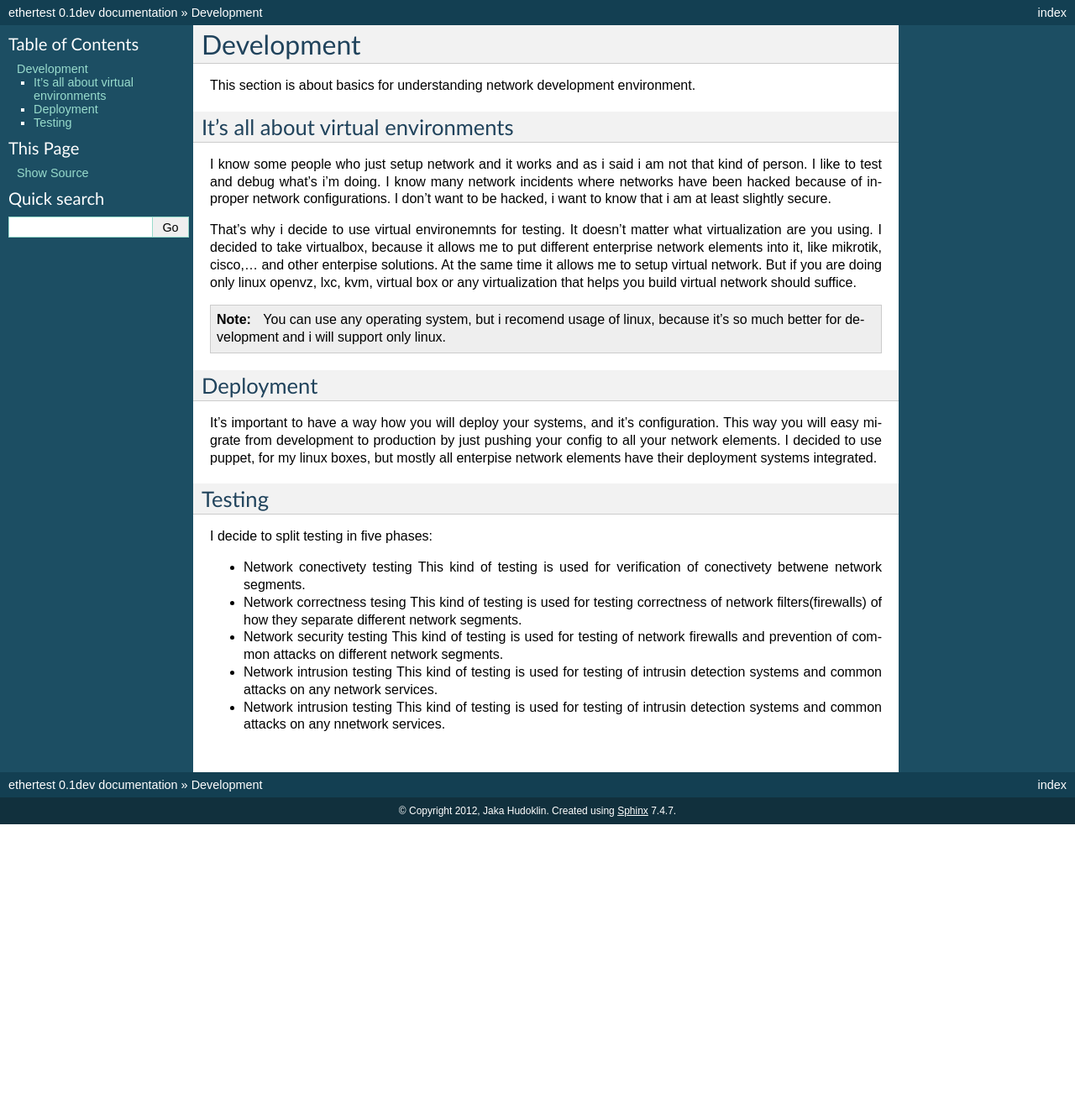
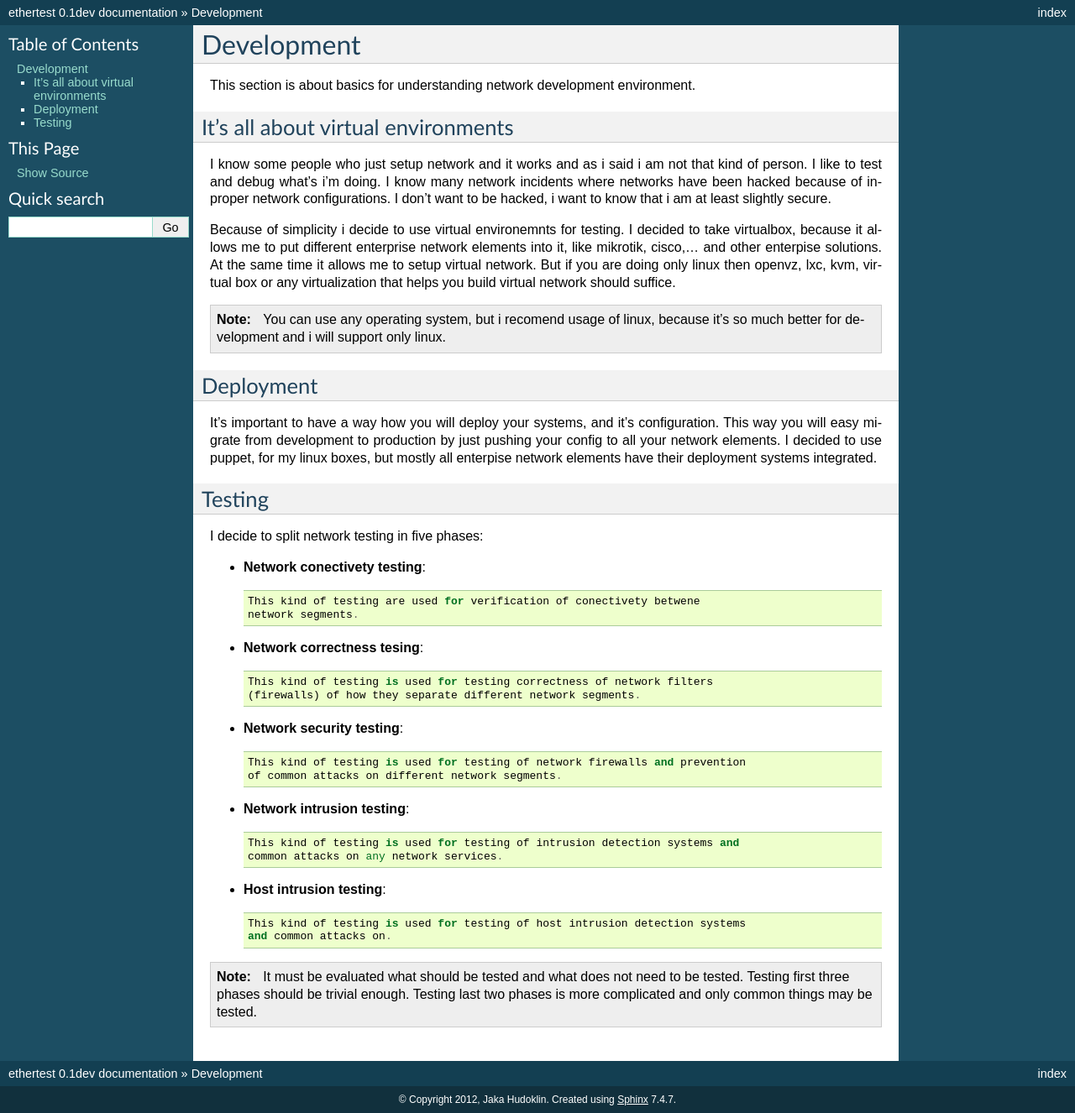
Before and after one commit to offlinehacker/ethertest, a Sphinx documentation site: the page built from source/development.rst, in a window 1280 px wide. Shown: the whole page at 84% size. Built offline with Sphinx 7.4.7, drawn with Linux system fonts in a browser that asks for light colours; formulas are drawn with MathJax 3; before the commit the page ends 982 px from its top, so only the background shows below that.

Commit message:
Updated docs

```diff
--- a/source/Intro.rst
+++ b/source/Intro.rst
@@ -19,7 +19,7 @@ correctly and i like to reuse code as much as possible. Meybe i am lazy
 or i just have health problems and i rather spend more time doing excerises.
 
 Well i deciced to be as good as those network administrators and not
-just as that, but even better. I decided to take developer aproach to
+just that, but even better. I decided to take developer aproach to
 working and secure network. Because i'm studing telecomunications i
 decide to spend some time making this document for good practices for
 tested and secure ip networks.
--- a/source/development.rst
+++ b/source/development.rst
@@ -12,11 +12,11 @@ that kind of person. I like to test and debug what's i'm doing. I know many netw
 incidents where networks have been hacked because of inproper network configurations.
 I don't want to be hacked, i want to know that i am at least slightly secure.
 
-That's why i decide to use virtual environemnts for testing. It doesn't matter what
-virtualization are you using. I decided to take virtualbox, because it allows me to
+Because of simplicity i decide to use virtual environemnts for testing.
+I decided to take virtualbox, because it allows me to
 put different enterprise network elements into it, like mikrotik, cisco,... and
 other enterpise solutions. At the same time it allows me to setup virtual network.
-But if you are doing only linux openvz, lxc, kvm, virtual box or any virtualization
+But if you are doing only linux then openvz, lxc, kvm, virtual box or any virtualization
 that helps you build virtual network should suffice.
 
 .. note::
@@ -36,23 +36,35 @@ deployment systems integrated.
 Testing
 -------
 
-I decide to split testing in five phases:
+I decide to split network testing in five phases:
 
-* Network conectivety testing
-  This kind of testing is used for verification of conectivety betwene network segments.
+* **Network conectivety testing**::
 
-* Network correctness tesing
-  This kind of testing is used for testing correctness of network filters(firewalls) of
-  how they separate different network segments.
+    This kind of testing are used for verification of conectivety betwene
+    network segments.
 
-* Network security testing
-  This kind of testing is used for testing of network firewalls and prevention of common
-  attacks on different network segments.
+* **Network correctness tesing**::
 
-* Network intrusion testing
-  This kind of testing is used for testing of intrusin detection systems and common attacks
-  on any network services.
+    This kind of testing is used for testing correctness of network filters
+    (firewalls) of how they separate different network segments.
 
-* Network intrusion testing
-  This kind of testing is used for testing of intrusin detection systems and common attacks
-  on any nnetwork services.
+* **Network security testing**::
+
+    This kind of testing is used for testing of network firewalls and prevention
+    of common attacks on different network segments.
+
+* **Network intrusion testing**::
+
+    This kind of testing is used for testing of intrusion detection systems and
+    common attacks on any network services.
+
+* **Host intrusion testing**::
+
+    This kind of testing is used for testing of host intrusion detection systems
+    and common attacks on.
+
+.. note::
+
+    It must be evaluated what should be tested and what does not need to be tested.
+    Testing first three phases should be trivial enough. Testing last two phases is
+    more complicated and only common things may be tested.
```
Also changed, not shown: source/installation.rst (added, +114 -0 lines), source/virtualization.rst (deleted, +0 -23 lines).
